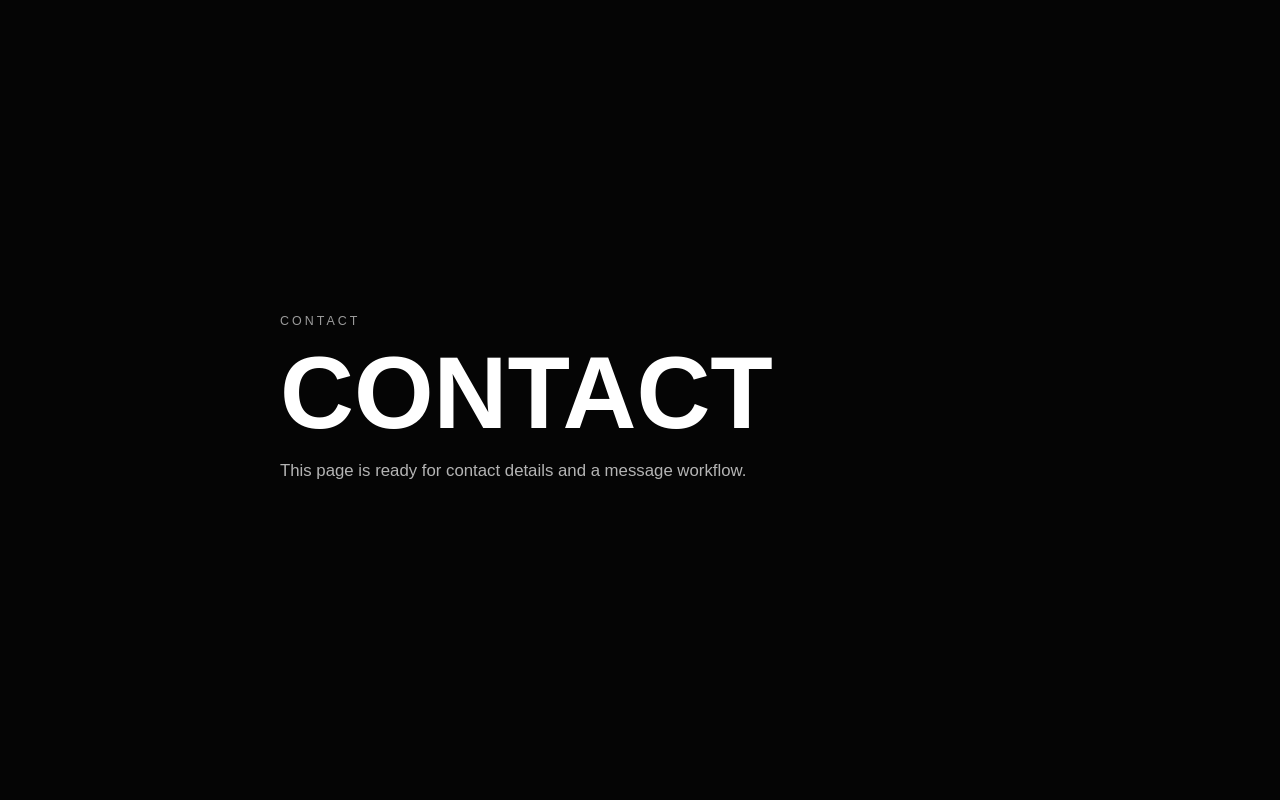
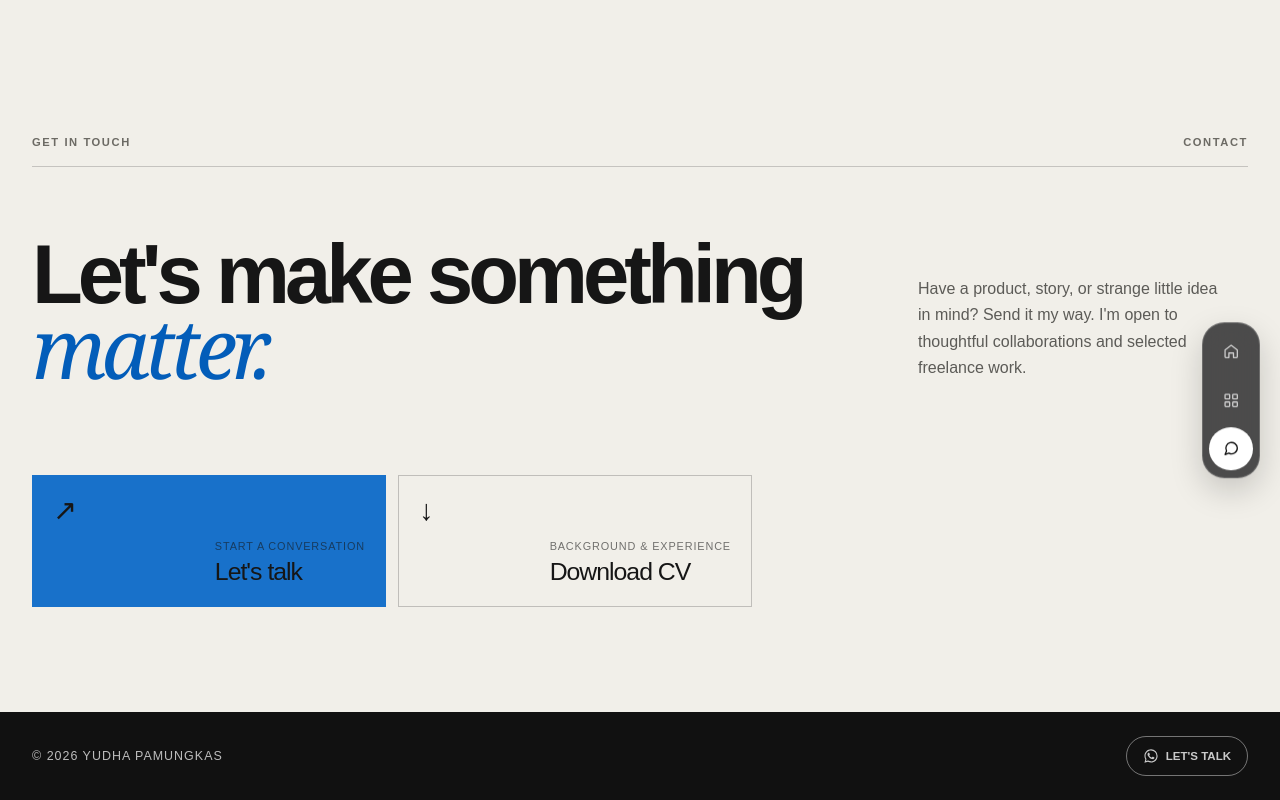
Before and after one commit to yudhaph0300/portfolio-v2, a Next.js app: page /contact in a window 1280 px wide. Built offline with nearby package versions, Linux system fonts and the light colour scheme.

Commit message:
add contact page

```diff
--- a/app/contact/page.js
+++ b/app/contact/page.js
@@ -1,11 +1,56 @@
-import PagePlaceholder from "../../components/reusable/PagePlaceholder";
+import PillNav from "../../components/reusable/PillNav/PillNav";
+import FooterSection from "../../components/reusable/FooterSection/FooterSection";
+import styles from "./page.module.css";
+
+const whatsappNumber = process.env.NEXT_PUBLIC_WHATSAPP_NUMBER || "6283833735915";
+const whatsappMessage = encodeURIComponent(
+   "Hi, I found your portfolio and would like to talk about a project."
+);
 
 export default function ContactPage() {
    return (
-      <PagePlaceholder
-         eyebrow="Contact"
-         title="Contact"
-         description="This page is ready for contact details and a message workflow."
-      />
+      <main className={styles.page}>
+         <PillNav activeHref="/contact" />
+
+         <section className={styles.contactSection}>
+            <div className={styles.introTopline}>
+               <span>Get in touch</span>
+               <span>Contact</span>
+            </div>
+            <div className={styles.intro}>
+               <div className={styles.introBody}>
+                  <h1>Let&apos;s make something <em>matter.</em></h1>
+                  <p className={styles.description}>
+                     Have a product, story, or strange little idea in mind? Send it my way.
+                     I&apos;m open to thoughtful collaborations and selected freelance work.
+                  </p>
+               </div>
+            </div>
+
+            <div className={styles.actions}>
+               <a
+                  className={`${styles.action} ${styles.primaryAction}`}
+                  href={`https://wa.me/${whatsappNumber}?text=${whatsappMessage}`}
+                  target="_blank"
+                  rel="noreferrer"
+               >
+                  <span className={styles.actionIcon} aria-hidden="true">↗</span>
+                  <span>
+                     <small>Start a conversation</small>
+                     Let&apos;s talk
+                  </span>
+               </a>
+               <a className={styles.action} href="/assets/cv.pdf" download>
+                  <span className={styles.actionIcon} aria-hidden="true">↓</span>
+                  <span>
+                     <small>Background &amp; experience</small>
+                     Download CV
+                  </span>
+               </a>
+            </div>
+
+            <FooterSection className={styles.contactFooter} />
+         </section>
+      </main>
    );
 }
--- /dev/null
+++ b/app/contact/page.module.css
@@ -0,0 +1,204 @@
+.page {
+   min-height: 100vh;
+   overflow: hidden;
+   background: #f1efe9;
+   color: #161616;
+}
+
+.contactSection {
+   width: min(1320px, 100%);
+   min-height: 100vh;
+   margin: 0 auto;
+   padding: 8.5rem 2rem 2rem;
+   display: flex;
+   flex-direction: column;
+   justify-content: space-between;
+}
+
+.contactFooter {
+   width: 100vw;
+   margin-left: calc((100% - 100vw) / 2);
+   margin-bottom: -2rem;
+}
+
+.introTopline {
+   display: flex;
+   justify-content: space-between;
+   gap: 1rem;
+   padding-bottom: 1.1rem;
+   border-bottom: 1px solid rgba(22, 22, 22, 0.2);
+   color: #6c6a64;
+   font-size: 0.7rem;
+   font-weight: 700;
+   letter-spacing: 0.14em;
+   text-transform: uppercase;
+}
+
+.intro {
+   padding: 3rem 0 4rem;
+   animation: reveal 700ms cubic-bezier(0.2, 0.8, 0.2, 1) both;
+}
+
+.introBody {
+   display: grid;
+   grid-template-columns: minmax(0, 1fr) minmax(240px, 330px);
+   align-items: end;
+   gap: 3rem;
+}
+
+.intro h1 {
+   max-width: 850px;
+   margin: 0;
+   font-size: clamp(3rem, 6.5vw, 6.5rem);
+   font-weight: 700;
+   letter-spacing: -0.06em;
+   line-height: 0.86;
+}
+
+.intro h1 em {
+   color: #035db9;
+   font-family: Georgia, "Times New Roman", serif;
+   font-weight: 400;
+}
+
+.description {
+   max-width: 310px;
+   margin: 0 0 0.3rem;
+   color: #5c5b57;
+   font-size: 1rem;
+   line-height: 1.65;
+}
+
+.actions {
+   width: min(100%, 720px);
+   display: grid;
+   grid-template-columns: repeat(2, 1fr);
+   gap: 0.75rem;
+   margin: 0 0 5rem;
+   animation: reveal 700ms 120ms cubic-bezier(0.2, 0.8, 0.2, 1) both;
+}
+
+.action {
+   min-height: 132px;
+   display: flex;
+   align-items: flex-end;
+   justify-content: space-between;
+   gap: 1rem;
+   padding: 1.25rem;
+   border: 1px solid rgba(22, 22, 22, 0.22);
+   color: #161616;
+   transition: background-color 180ms ease, color 180ms ease, transform 180ms ease;
+}
+
+.action:hover,
+.action:focus-visible {
+   background: #f3f0e8;
+   color: #161616;
+   transform: translateY(-4px);
+}
+
+.primaryAction {
+   background: #1871ca;
+   border-color: #1871ca;
+   color: #161616;
+}
+
+.primaryAction:hover,
+.primaryAction:focus-visible {
+   background: #247dd5;
+}
+
+.action span:last-child {
+   display: grid;
+   gap: 0.35rem;
+   font-size: 1.55rem;
+   font-weight: 500;
+   letter-spacing: -0.04em;
+}
+
+.action small {
+   font-size: 0.68rem;
+   font-weight: 400;
+   letter-spacing: 0.08em;
+   opacity: 0.58;
+   text-transform: uppercase;
+}
+
+.actionIcon {
+   align-self: flex-start;
+   font-size: 1.8rem;
+   line-height: 1;
+}
+
+.footer {
+   display: flex;
+   align-items: center;
+   justify-content: space-between;
+   gap: 1rem;
+   padding-top: 1.25rem;
+   border-top: 1px solid rgba(22, 22, 22, 0.2);
+   color: #6c6a64;
+   font-size: 0.72rem;
+   letter-spacing: 0.08em;
+   text-transform: uppercase;
+   animation: reveal 700ms 240ms cubic-bezier(0.2, 0.8, 0.2, 1) both;
+}
+
+.footer a {
+   color: #161616;
+   font-weight: 700;
+   transition: color 180ms ease;
+}
+
+.footer a:hover,
+.footer a:focus-visible {
+   color: #035db9;
+}
+
+@keyframes reveal {
+   from {
+      opacity: 0;
+      transform: translateY(20px);
+   }
+
+   to {
+      opacity: 1;
+      transform: translateY(0);
+   }
+}
+
+@media (max-width: 700px) {
+   .contactSection {
+      width: 100%;
+      padding-top: 6rem;
+      padding-inline: 1.25rem;
+   }
+
+   .contactFooter {
+      margin-bottom: -2rem;
+   }
+
+   .intro h1 {
+      font-size: clamp(2.7rem, 12vw, 4.8rem);
+   }
+
+   .introBody {
+      grid-template-columns: 1fr;
+      gap: 2rem;
+      padding-top: 0;
+   }
+
+   .actions {
+      grid-template-columns: 1fr;
+   }
+
+   .action {
+      min-height: 112px;
+   }
+
+   .footer {
+      align-items: flex-start;
+      flex-direction: column;
+      gap: 0.6rem;
+   }
+}
--- a/components/pages/home/HomePage.jsx
+++ b/components/pages/home/HomePage.jsx
@@ -6,7 +6,7 @@ import AboutSection from "../../sections/home/AboutSection";
 import TechMarqueeSection from "../../sections/home/TechMarqueeSection";
 import ExperienceSection from "../../sections/home/ExperienceSection";
 import FeaturedProjectsSection from "../../sections/home/FeaturedProjectsSection";
-import FooterSection from "../../sections/home/FooterSection";
+import FooterSection from "../../reusable/FooterSection/FooterSection";
 import PillNav from "../../reusable/PillNav/PillNav";
 import styles from "./HomePage.module.css";
 import { useHomeSectionsSequence } from "../../../lib/hooks/home/useHomeSectionsSequence";
@@ -135,7 +135,7 @@ export default function HomePage() {
          <TechMarqueeSection styles={styles} />
          <ExperienceSection styles={styles} />
          <FeaturedProjectsSection styles={styles} />
-         <FooterSection styles={styles} />
+         <FooterSection />
       </>
    );
 }
--- a/components/pages/home/HomePage.module.css
+++ b/components/pages/home/HomePage.module.css
@@ -215,6 +215,12 @@
    line-height: 1.05;
    color: #111827;
 
+}
+
+.aboutContent h2 em {
+   color: #035db9;
+   font-family: Georgia, "Times New Roman", serif;
+   font-weight: 400;
 }
 
 .aboutContent p {
--- a/components/pages/projects/ProjectsPage.module.css
+++ b/components/pages/projects/ProjectsPage.module.css
@@ -49,6 +49,12 @@
    line-height: 0.86;
    letter-spacing: -0.06em;
    font-weight: 700;
+}
+
+.intro h1 em {
+   color: #035db9;
+   font-family: Georgia, "Times New Roman", serif;
+   font-weight: 400;
 }
 
 .introBody p {
--- /dev/null
+++ b/components/reusable/FooterSection/FooterSection.jsx
@@ -0,0 +1,23 @@
+import styles from "./FooterSection.module.css";
+
+export default function FooterSection({ className = "" }) {
+   return (
+      <footer className={`${styles.footer} ${className}`}>
+         <p>© 2026 Yudha Pamungkas</p>
+         <div className={styles.contactButtons} aria-label="Contact links">
+            <a
+               className={styles.talkButton}
+               href="https://wa.me/6283833735915"
+               target="_blank"
+               rel="noreferrer"
+               aria-label="Start a conversation on WhatsApp"
+            >
+               <svg className={styles.whatsappIcon} viewBox="0 0 24 24" aria-hidden="true">
+                  <path d="M19.05 4.93A9.82 9.82 0 0 0 12.06 2C6.62 2 2.2 6.42 2.2 11.86c0 1.74.46 3.44 1.34 4.94L2.11 22l5.32-1.4a9.86 9.86 0 0 0 4.63 1.16h.01c5.43 0 9.85-4.42 9.85-9.86a9.82 9.82 0 0 0-2.87-6.97Zm-6.99 15.1h-.01a8.19 8.19 0 0 1-4.17-1.14l-.3-.18-3.16.83.84-3.08-.2-.32a8.19 8.19 0 0 1-1.26-4.28c0-4.52 3.68-8.2 8.21-8.2a8.15 8.15 0 0 1 5.8 2.4 8.17 8.17 0 0 1 2.4 5.81c0 4.52-3.68 8.2-8.2 8.2Zm4.5-6.14c-.25-.12-1.47-.73-1.7-.81-.23-.08-.4-.12-.57.12-.17.25-.65.81-.8.98-.15.17-.3.19-.55.06-.25-.12-1.06-.39-2.02-1.25-.75-.67-1.25-1.5-1.4-1.75-.15-.25-.02-.38.11-.5.11-.11.25-.3.37-.45.12-.15.16-.25.25-.42.08-.17.04-.32-.02-.45-.06-.12-.57-1.37-.78-1.88-.2-.49-.41-.42-.57-.43h-.49c-.17 0-.45.06-.69.32-.24.25-.9.88-.9 2.14s.92 2.48 1.05 2.65c.12.17 1.81 2.76 4.38 3.87.61.26 1.09.42 1.46.54.61.19 1.16.16 1.6.1.49-.07 1.47-.6 1.68-1.18.21-.58.21-1.08.15-1.18-.06-.1-.23-.16-.48-.29Z" />
+               </svg>
+               Let&apos;s talk
+            </a>
+         </div>
+      </footer>
+   );
+}
--- /dev/null
+++ b/components/reusable/FooterSection/FooterSection.module.css
@@ -0,0 +1,58 @@
+.footer {
+   display: flex;
+   align-items: center;
+   justify-content: space-between;
+   gap: 1.5rem;
+   padding: 1.5rem 2rem;
+   background: #111111;
+   color: rgba(255, 255, 255, 0.72);
+   font-size: 0.78rem;
+   letter-spacing: 0.08em;
+   text-transform: uppercase;
+}
+
+.footer p {
+   margin: 0;
+}
+
+.contactButtons {
+   display: flex;
+   align-items: center;
+   gap: 0.6rem;
+}
+
+.talkButton {
+   display: inline-flex;
+   align-items: center;
+   justify-content: center;
+   gap: 0.45rem;
+   padding: 0.7rem 1rem;
+   border: 1px solid rgba(255, 255, 255, 0.42);
+   border-radius: 999px;
+   color: rgba(255, 255, 255, 0.78);
+   font-size: 0.72rem;
+   font-weight: 700;
+   letter-spacing: 0;
+   transition: color 200ms ease, border-color 200ms ease, background-color 200ms ease;
+}
+
+.whatsappIcon {
+   width: 1rem;
+   height: 1rem;
+   fill: currentColor;
+}
+
+.talkButton:hover,
+.talkButton:focus-visible {
+   border-color: #ffffff;
+   background: #ffffff;
+   color: #111111;
+}
+
+@media (max-width: 760px) {
+   .footer {
+      align-items: flex-start;
+      flex-direction: column;
+      padding: 1.35rem 1.25rem;
+   }
+}
```
Also changed, not shown: app/project/[slug]/page.js (+2 -6 lines), components/pages/projects/ProjectsPage.jsx (+3 -7 lines).
